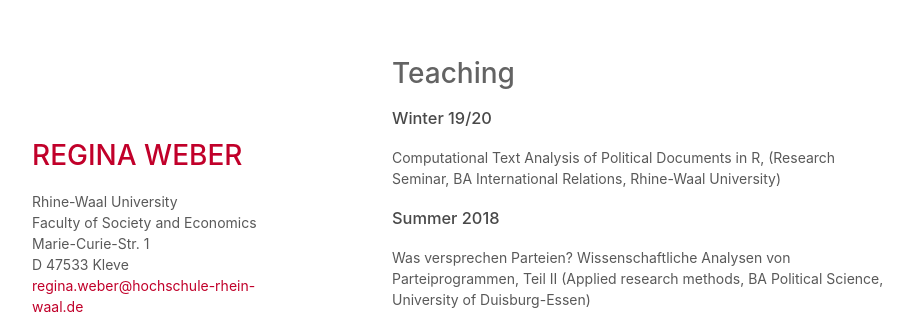
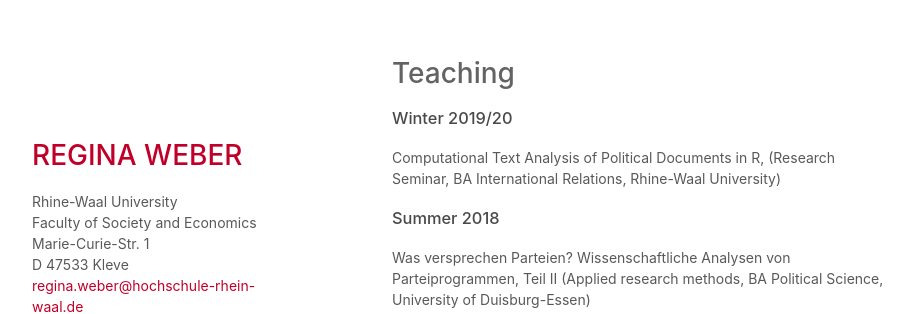
Before and after one commit to robertocabreratapia/robertocabreratapia.github.io, a Jekyll site: the page built from teaching.html, in a window 1280 px wide. Shown: the top 314 px of the page, without its empty margins (178-1097 px from the left). Built offline with Jekyll 4.4.1, drawn with Linux system fonts in a browser that asks for light colours.

Commit message:
Update teaching.html

```diff
--- a/teaching.html
+++ b/teaching.html
@@ -2,7 +2,7 @@
 layout: default
 ---
 <h1>Teaching</h1>
-<h3>Winter 19/20</h3>
+<h3>Winter 2019/20</h3>
 <p>Computational Text Analysis of Political Documents in R, (Research Seminar, BA International Relations, Rhine-Waal University)</p>
 <h3>Summer 2018</h3>
 <p>Was versprechen Parteien? Wissenschaftliche Analysen von Parteiprogrammen, Teil II (Applied research methods, BA Political Science, University of Duisburg-Essen)</p>
```
